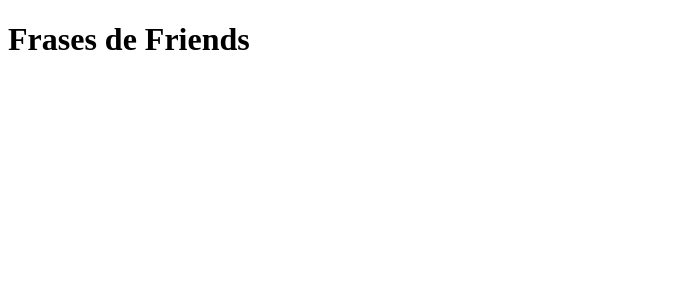
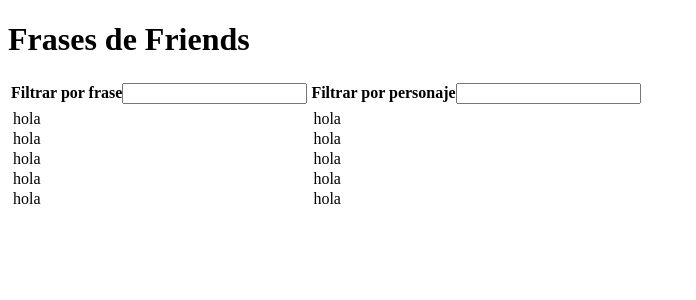
Before and after one commit to graciagarpin/modulo-3-evaluacion-intermedia-graciagarpin, a React (Create React App) app: page / in a window 1280 px wide. Shown: the top 300 px of the page, without its empty margins (0-696 px from the left). Built offline with nearby package versions, Linux system fonts and the light colour scheme.

Commit message:
html basic structure

```diff
--- a/public/index.html
+++ b/public/index.html
@@ -4,7 +4,7 @@
     <meta charset="utf-8" />
     <link rel="icon" href="%PUBLIC_URL%/favicon.ico" />
     <meta name="viewport" content="width=device-width, initial-scale=1" />
-    <title>React starter kit</title>
+    <title>Frases de Friends</title>
   </head>
   <body>
     <noscript>You need to enable JavaScript to run this app.</noscript>
--- a/src/components/App.js
+++ b/src/components/App.js
@@ -4,6 +4,36 @@ function App() {
   return (
     <div>
       <h1>Frases de Friends</h1>
+      <table>
+        <thead>
+          <tr>
+            <th>
+              Filtrar por frase
+              <input type="text" />
+            </th>
+            <th>
+              Filtrar por personaje
+              <input type="text" />
+            </th>
+          </tr>
+        </thead>
+        <tbody id="cuerpoTabla">
+          <td>
+            <tr>hola</tr>
+            <tr>hola</tr>
+            <tr>hola</tr>
+            <tr>hola</tr>
+            <tr>hola</tr>
+          </td>
+          <td>
+            <tr>hola</tr>
+            <tr>hola</tr>
+            <tr>hola</tr>
+            <tr>hola</tr>
+            <tr>hola</tr>
+          </td>
+        </tbody>
+      </table>
     </div>
   );
 }
```
